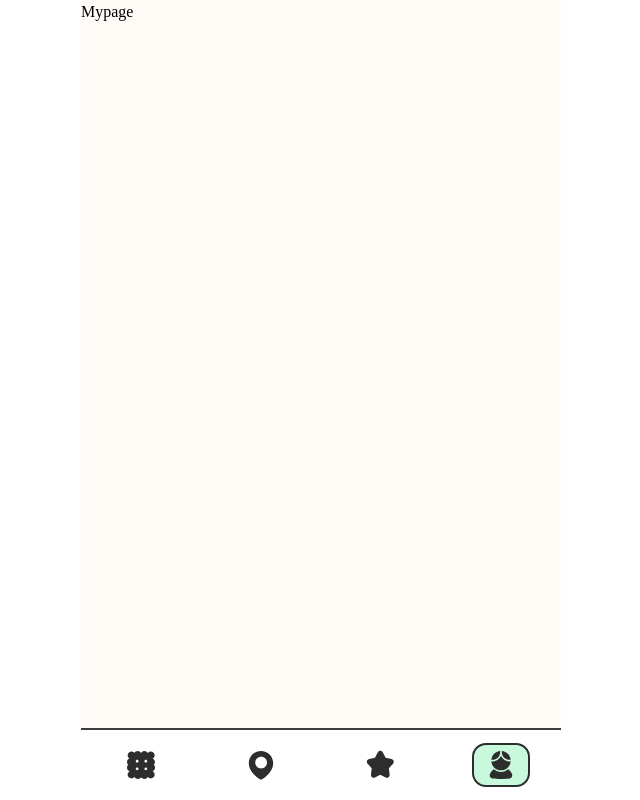
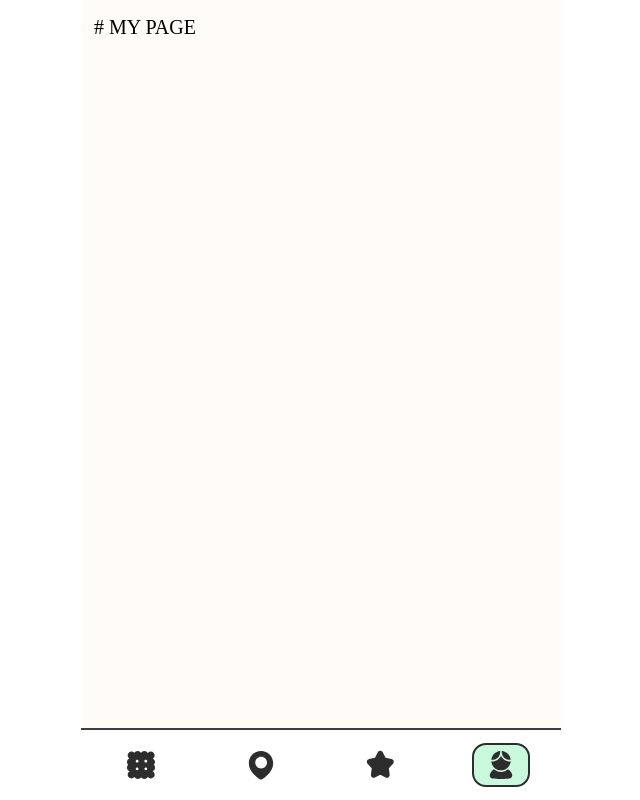
Before and after one commit to pminsun/TimeCrunch, a Next.js app: page /mypage in a window 1280 px wide. Shown: the whole page, without its empty margins (319-959 px from the left). Built offline with nearby package versions, Linux system fonts and the light colour scheme; a web font is replaced by a local one.

Commit message:
Feat : 마이 페이지 타이틀

```diff
--- a/src/pages/mypage/index.tsx
+++ b/src/pages/mypage/index.tsx
@@ -1,3 +1,8 @@
 export default function Mypage() {
-  return <div>Mypage</div>;
+  return (
+    <div className="mypage_container">
+      <p># MY PAGE</p>
+      <div className="content"></div>
+    </div>
+  );
 }
--- a/src/styles/globals.css
+++ b/src/styles/globals.css
@@ -814,3 +814,11 @@ input {
     }
   }
 }
+
+.mypage_container {
+  @apply px-[13px] pb-[37px];
+
+  > p {
+    @apply font-Jalnan text-[20px] text-black py-[12px];
+  }
+}
```
